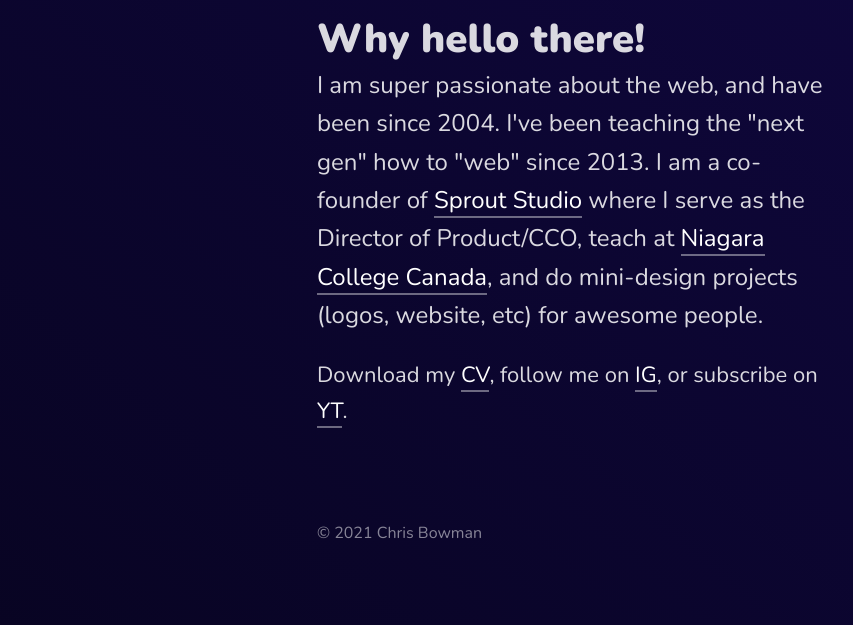
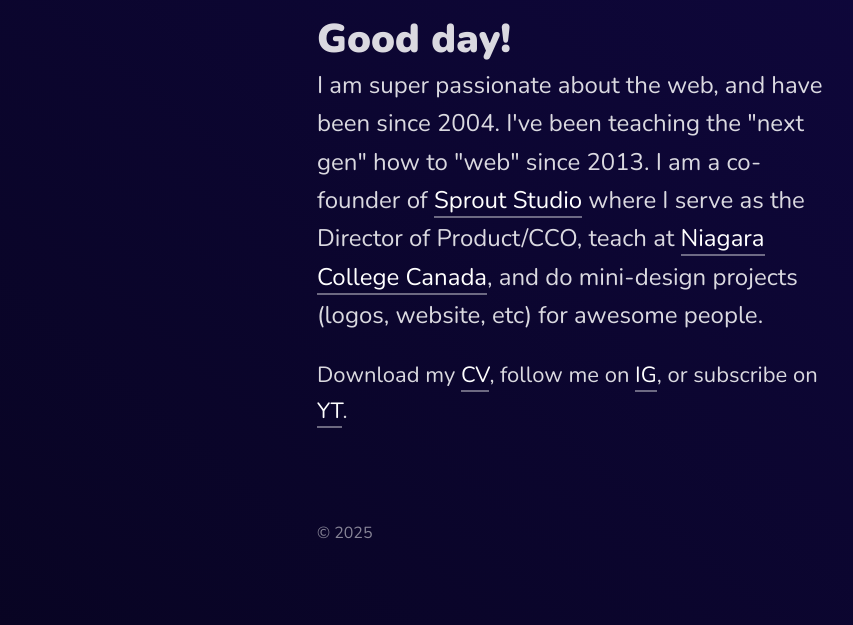
Before and after one commit to chiss22/chiss22.github.io, a Jekyll site: the page index.html, which Jekyll copies as it is, in a window 1280 px wide, cut to the strip 275-900 px from the top of the page. Shown: the whole strip, without its empty margins (63-916 px from the left). Built offline with Jekyll 4.4.1, drawn with Linux system fonts in a browser that asks for light colours; part of the change alters nothing that is shown.

Commit message:
Update index.html

```diff
--- a/index.html
+++ b/index.html
@@ -11,13 +11,24 @@
   <wrapper>
     <main class="hero">
       <img src="https://secure.gravatar.com/avatar/e86ae93b8203ccd87524e01728de6856?size=400">
-      <h2>Why hello there!</h2>
+      <h2 data-random-intro>Good day!</h2>
       <p>I am super passionate about the web, and have been since 2004. I've been teaching the "next gen" how to "web" since 2013. I am a co-founder of <a href="https://getsproutstudio.com/">Sprout Studio</a> where I serve as the Director of Product/CCO, teach at <a href="https://niagaracollege.ca/">Niagara College Canada</a>, and do mini-design projects (logos, website, etc) for awesome people.</p>
       <p class="small">Download my <a href="/Chris%20Bowman%20-%20CV.pdf" target="_blank">CV</a>, follow me on <a href="https://instagram.com/chrisbowman22">IG</a>, or subscribe on <a href="https://www.youtube.com/channel/UCbe-8K53R_e9mwHnbV0iqRw?view_as=subscriber" target="_blank">YT</a>.</p>
     </main>
   </wrapper>
   <footer>
-    &copy; 2021 Chris Bowman
+    &copy; 2025
   </footer>
+  <script>
+    let random_intro_element = document.querySelector('[data-random-intro]'),
+      random_intros = ['Good day!', 'Why hello there!', 'Yo, mate!', 'Welcome my friend!', 'Bonjour, mes amis!', 'Salut!', 'Cheers!', 'Yar!', 'Meow!'];
+
+    function getRandy(arr) {
+      let indexer = Math.floor(Math.random() * arr.length);
+      return arr[indexer];
+    }
+
+    random_intro_element.innerHtml = getRandy(random_intros);
+  </script>
 </body>
 </html>
```
